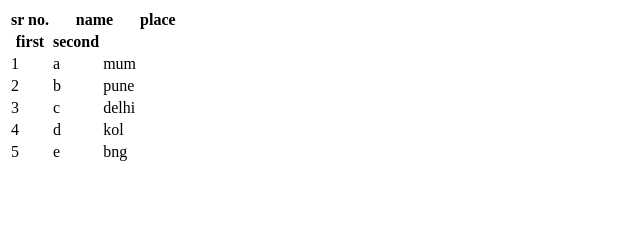
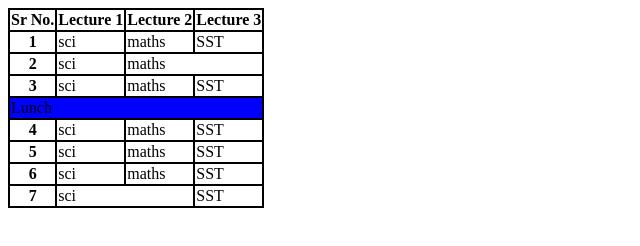
Before and after one commit to Praveerpratap2803/Full_Stack_JS_Bootcamp2.0, a plain HTML site: page 01_HTML_Date5&6nov/tables.html in a window 1280 px wide. Shown: the whole page, without its empty margins (0-640 px from the left). Drawn offline with Linux system fonts and the light colour scheme.

Commit message:
Till_18_11_2022

```diff
--- a/01_HTML_Date5&6nov/tables.html
+++ b/01_HTML_Date5&6nov/tables.html
@@ -4,47 +4,74 @@
     <meta charset="UTF-8">
     <meta http-equiv="X-UA-Compatible" content="IE=edge">
     <meta name="viewport" content="width=device-width, initial-scale=1.0">
-    <title>Document</title>
+    <title>Table</title>
+    <!-- <style>
+        table,thead,tbody,tr{
+            border-collapse: collapse;
+            border: 2px solid black;
+        }
+    </style> -->
 </head>
-<body>
-    <table >
+<style>
+    table,thead,tbody,tr,th,td{
+        border-collapse: collapse;
+        border: 2px solid black;
+    }
+</style>
+<body >
+    <table>
         <thead>
             <tr>
-                <th>sr no.</th>
-                <th colspan="2">name</th>
-                <th>place</th>
-            </tr>
-            <tr>
-                <th>first</th>
-                <th>second</th>
+                <th>Sr No.</th>
+                <th >Lecture 1</th>
+                <th>Lecture 2</th>
+                <th>Lecture 3</th>
             </tr>
 
         </thead>
         <tbody>
             <tr>
-                <td>1</td>
-                <td>a</td>
-                <td>mum</td>
+                <th>1</th>
+                <td>sci</td>
+                <td>maths</td>
+                <td>SST</td>
             </tr>
             <tr>
-                <td>2</td>
-                <td>b</td>
-                <td>pune</td>
+                <th>2</th>
+                <td>sci</td>
+                <td colspan="2" >maths</td>
             </tr>
             <tr>
-                <td>3</td>
-                <td>c</td>
-                <td>delhi</td>
+                <th>3</th>
+                <td>sci</td>
+                <td>maths</td>
+                <td>SST</td>
             </tr>
             <tr>
-                <td>4</td>
-                <td>d</td>
-                <td>kol</td>
+                <td colspan="4" style="background-color: blue;">Lunch</td>
             </tr>
             <tr>
-                <td>5</td>
-                <td>e</td>
-                <td>bng</td>
+                <th>4</th>
+                <td>sci</td>
+                <td>maths</td>
+                <td>SST</td>
+            </tr>
+            <tr>
+                <th>5</th>
+                <td>sci</td>
+                <td>maths</td>
+                <td>SST</td>
+            </tr>
+            <tr>
+                <th>6</th>
+                <td>sci</td>
+                <td>maths</td>
+                <td>SST</td>
+            </tr>
+            <tr>
+                <th>7</th>
+                <td colspan="2">sci</td>
+                <td>SST</td>
             </tr>
 
         </tbody>
```
Also changed, not shown: 01_HTML_Date5&6nov/forms.html (added, +34 -0 lines), 01_HTML_Date5&6nov/htmlHW/audioVideo.html (added, +23 -0 lines), 01_HTML_Date5&6nov/htmlHW/iFrameHW.html (added, +43 -0 lines), 01_HTML_Date5&6nov/iFrame.html (added, +13 -0 lines), CSS_Revision17Nov.html (added, +23 -0 lines), 2 other files.
